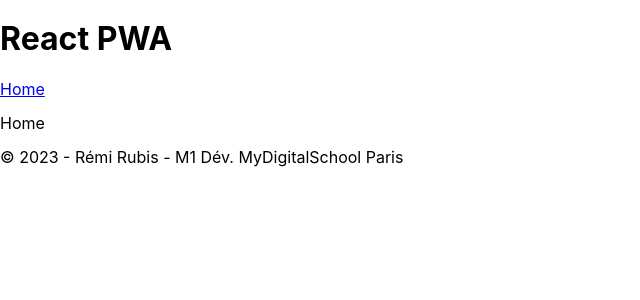
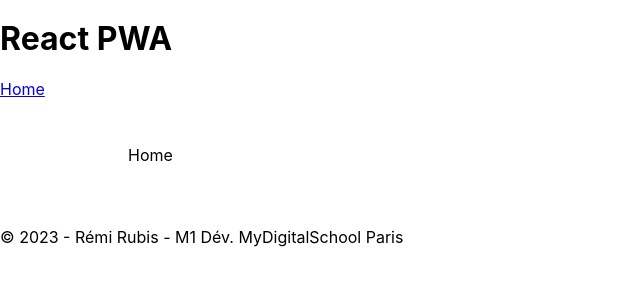
Before and after one commit to MDS-M1/react-pwa, a React (Create React App) app in the folder app/: page / in a window 1280 px wide. Shown: the top 300 px of the page, without its empty margins (0-640 px from the left). Built offline with nearby package versions, Linux system fonts and the light colour scheme; no server answers.

Commit message:
refactor(DefaultLayout/style): add style to default layout

```diff
--- /dev/null
+++ b/app/src/ui/layouts/DefaultLayout/DefaultLayout.scss
@@ -0,0 +1,5 @@
+main {
+  width: 80%;
+  margin: 0 auto;
+  padding: 2em 0;
+}
--- a/app/src/ui/layouts/DefaultLayout/DefaultLayout.tsx
+++ b/app/src/ui/layouts/DefaultLayout/DefaultLayout.tsx
@@ -2,6 +2,8 @@ import React from 'react';
 import { Outlet } from 'react-router-dom';
 
 import { Footer, Header } from '../../parts';
+
+import './DefaultLayout.scss';
 
 export const DefaultLayout: React.FC = () => {
   return (
```
